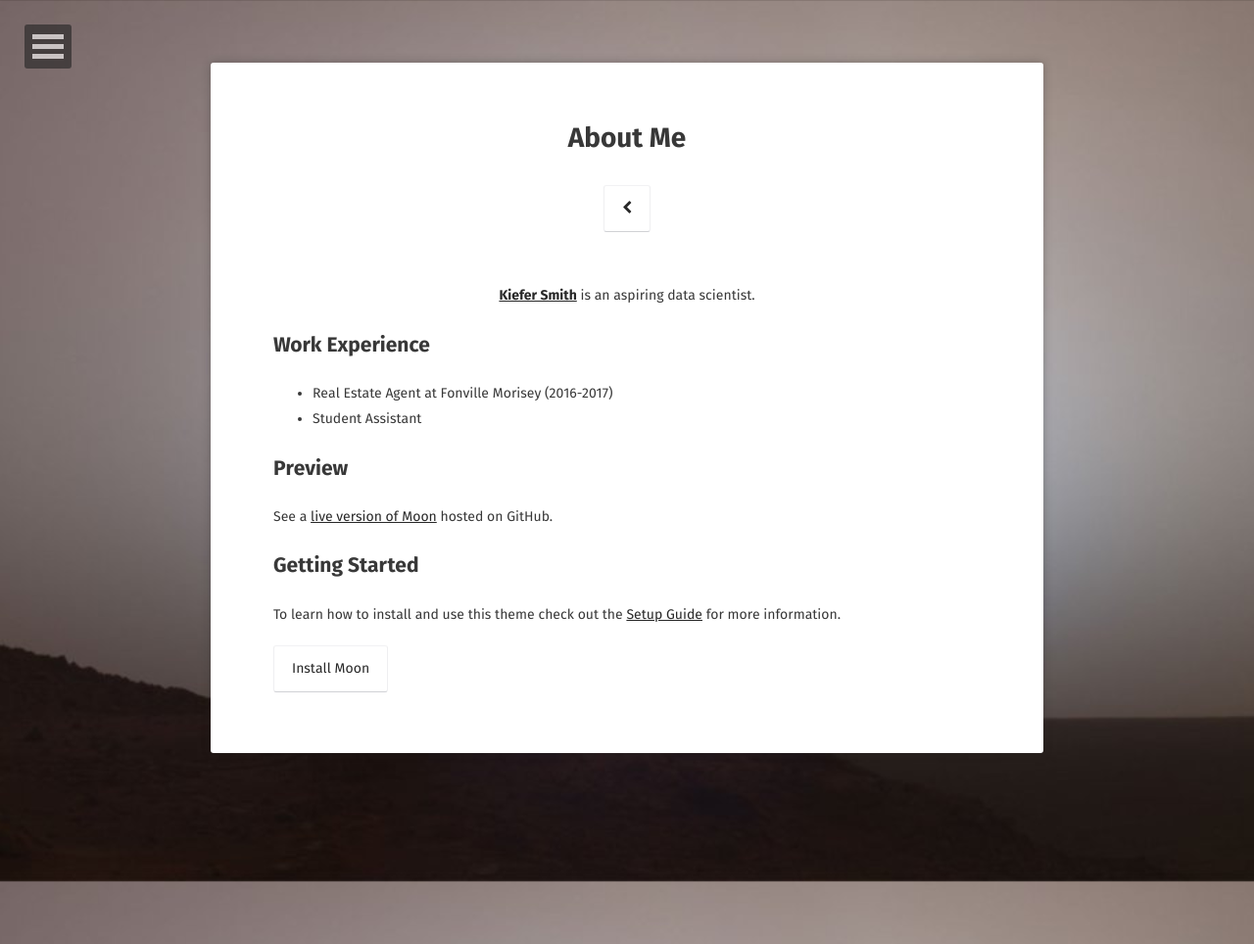
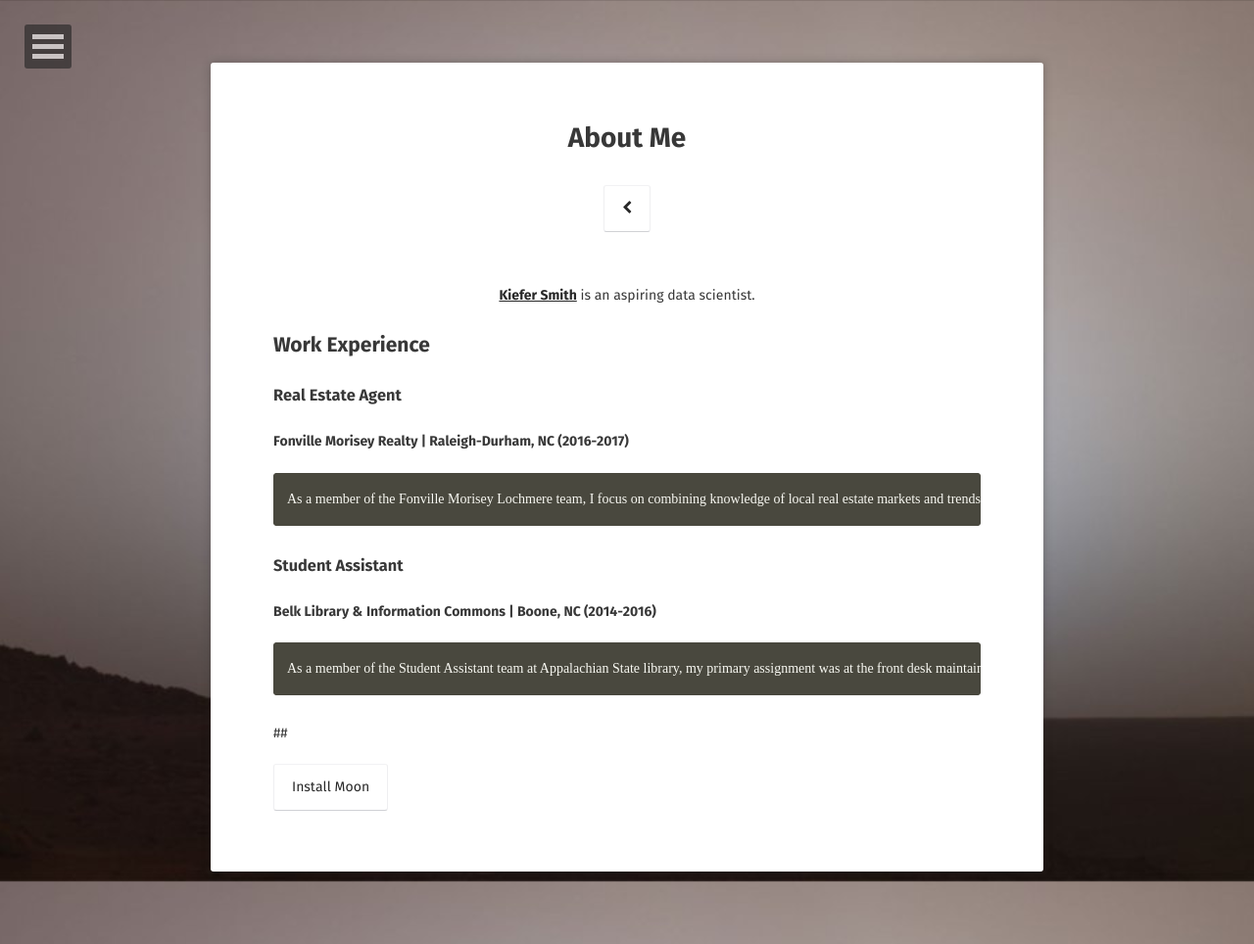
Before and after one commit to kiefersmith/Altitude-Website, a Jekyll site: the page built from about/index.md, in a window 1280 px wide. Shown: the whole page at 98% size. Built offline with Jekyll 4.4.1, drawn with Linux system fonts in a browser that asks for light colours; some web fonts are replaced.

Commit message:
updated about me

```diff
--- a/about/index.md
+++ b/about/index.md
@@ -9,15 +9,14 @@ comments: false
 <center><a href="http://kiefersmith.github.io/about/"><b>Kiefer Smith</b></a> is an aspiring data scientist.</center>
 
 ## Work Experience
-* Real Estate Agent at Fonville Morisey (2016-2017)
-* Student Assistant
+### Real Estate Agent
+#### Fonville Morisey Realty | Raleigh-Durham, NC (2016-2017)
+	As a member of the Fonville Morisey Lochmere team, I focus on combining knowledge of local real estate markets and trends with a highly customer-centric attitude to make my client’s experience with buying, selling, or renting a home the most valuable experience possible.
 
-## Preview
+### Student Assistant
+#### Belk Library & Information Commons | Boone, NC  (2014-2016)
+	As a member of the Student Assistant team at Appalachian State library, my primary assignment was at the front desk maintaining best circulation practices, troubleshooting any challenges patrons may have, and assisting with student research.
 
-See a [live version of Moon](http://taylantatli.github.io/Moon) hosted on GitHub.
-
-## Getting Started
-
-To learn how to install and use this theme check out the [Setup Guide](http://taylantatli.me/Moon/moon-theme/) for more information.
+##
 
 [Install Moon](https://github.com/TaylanTatli/Moon){: .btn}
```
